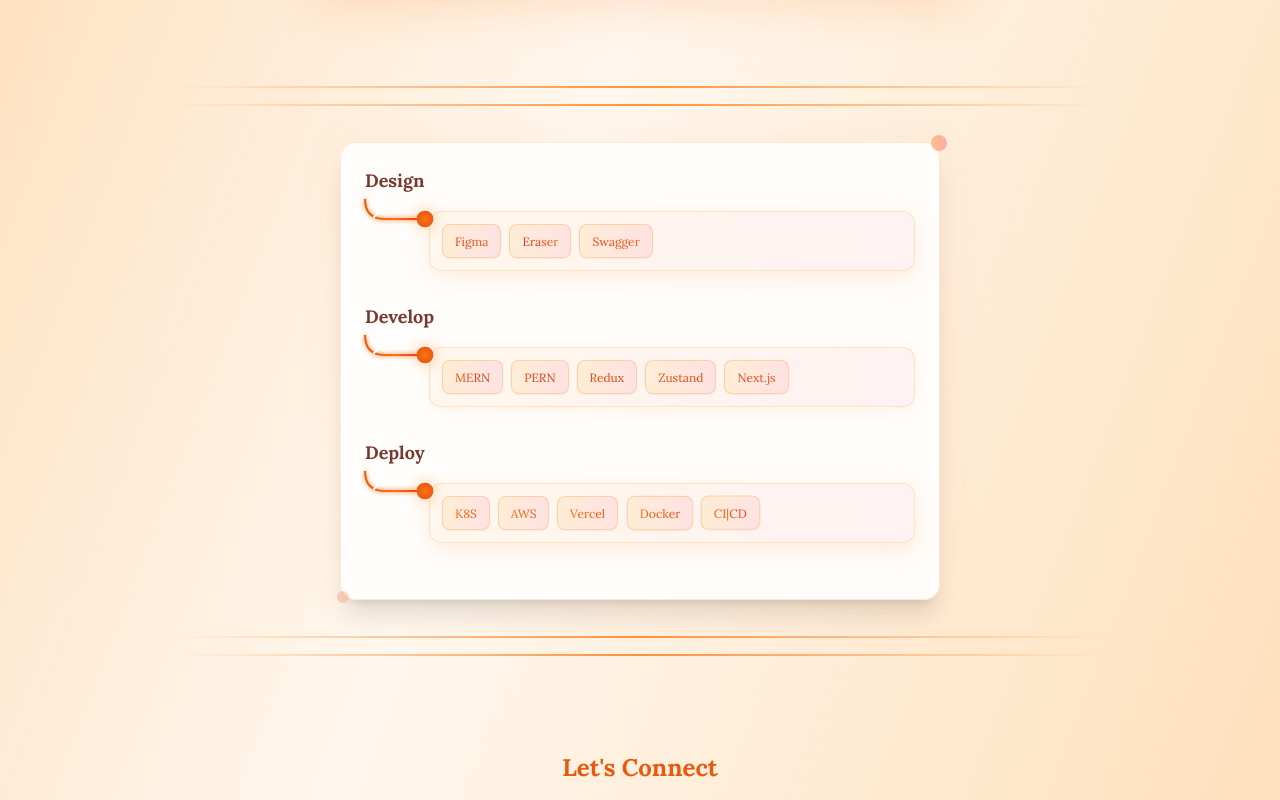
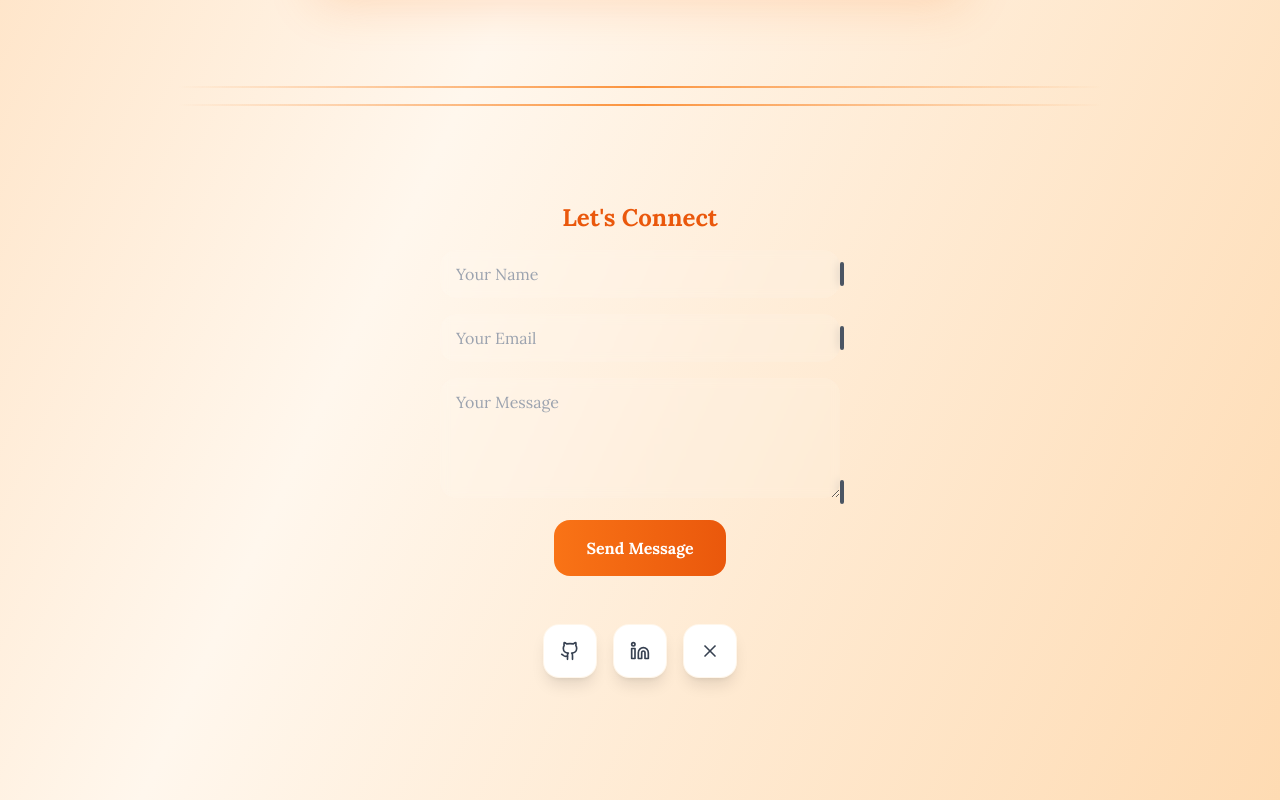
Before and after one commit to chaudhary-rishabh/rishabhc.in, a Next.js app: page / in a window 1280 px wide. Shown: the part 1680-2480 px from the top of the page. Built offline with nearby package versions, Linux system fonts and the light colour scheme.

Commit message:
removed design part

```diff
--- a/components/PortfolioLanding.tsx
+++ b/components/PortfolioLanding.tsx
@@ -561,8 +561,8 @@
                 <SectionSeparator />
 
                 {/* Enhanced Skills Section */}
-                <EnhancedSkillsSection />
-                <SectionSeparator />
+                {/* <EnhancedSkillsSection /> */}
+                {/* <SectionSeparator /> */}
 
                 {/* Contact Section */}
                 <ContactForm />
```
